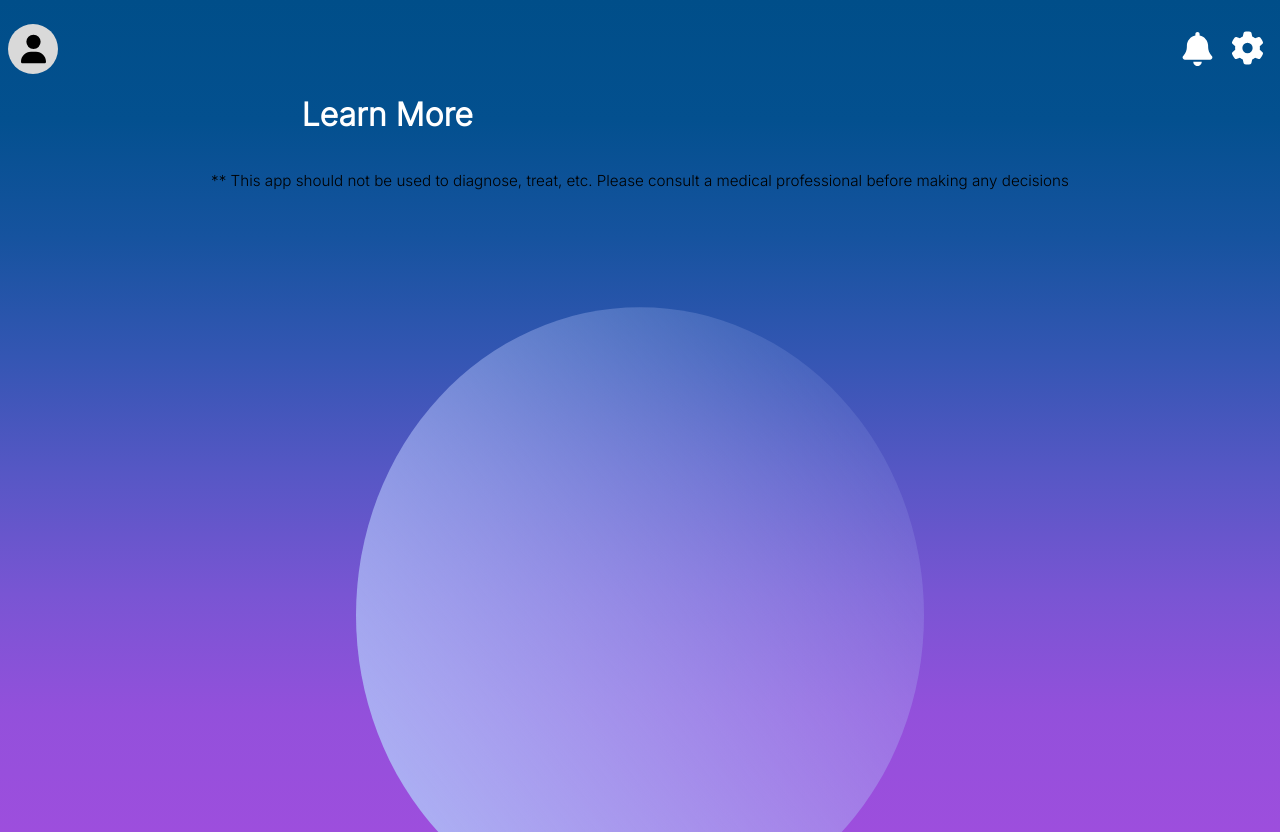
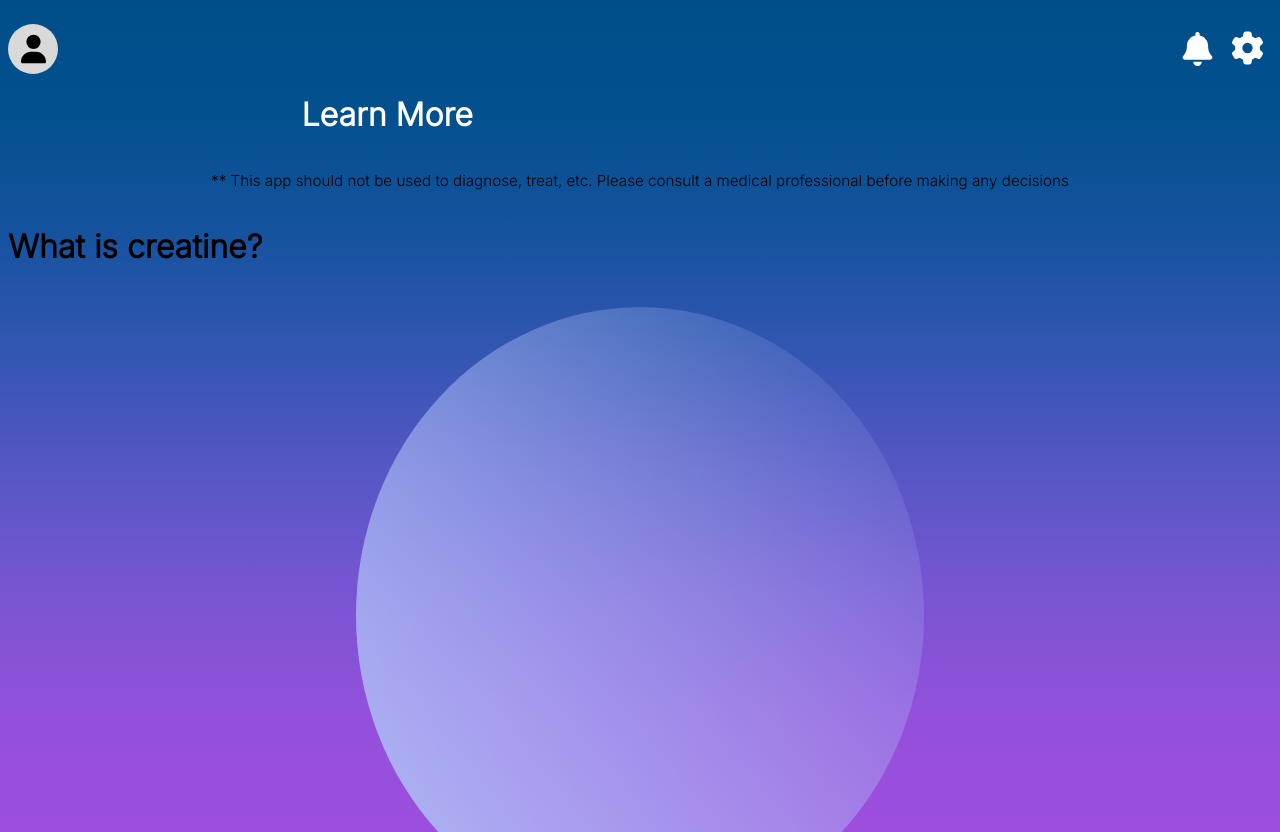
Before and after one commit to kbongco/creatine-reminder-4-u, a React (Vite) app: page /learn-more in a window 1280 px wide. Built offline with nearby package versions, Linux system fonts and the light colour scheme; no server answers.

Commit message:
beginning to add general layout for accordion component

```diff
--- a/src/Screens/LearnMore/LearnMore.scss
+++ b/src/Screens/LearnMore/LearnMore.scss
@@ -16,4 +16,9 @@
       font-size: 0.95rem;
     }
   }
+
+  .information-container {
+    // display: flex;
+    // justify-content: center;
+  }
 }
--- a/src/Screens/LearnMore/LearnMore.tsx
+++ b/src/Screens/LearnMore/LearnMore.tsx
@@ -13,12 +13,17 @@ export default function LearnMore() {
         <div className='disclaimer-container'>
           <div className='disclaimer-text'>
             <p>** This app should not be used to diagnose, treat, etc. Please consult a medical professional before making any decisions</p>
-            </div>
+          </div>
         </div>
-        {/* <Accordion
-          title='test'
-          content='test' /> */}
       </div>
+
+      <div className='information-container'>
+        <div className='accordion-information-containers'>
+          <Accordion
+            title='What is creatine?'
+            content='test' />
+          </div>
+        </div>
     </>
   )
 }
--- a/src/components/Accordion/Accordion.tsx
+++ b/src/components/Accordion/Accordion.tsx
@@ -3,7 +3,9 @@ import AccordionProps from '../../interfaces/component-interface';
 export default function Accordion({ title, content }: AccordionProps) {
   return (
     <>
-      <h1>Test</h1>
+      <div className='accordion-title-container'>
+        <h1>{title}</h1>
+      </div>
     </>
   )
 }
```
